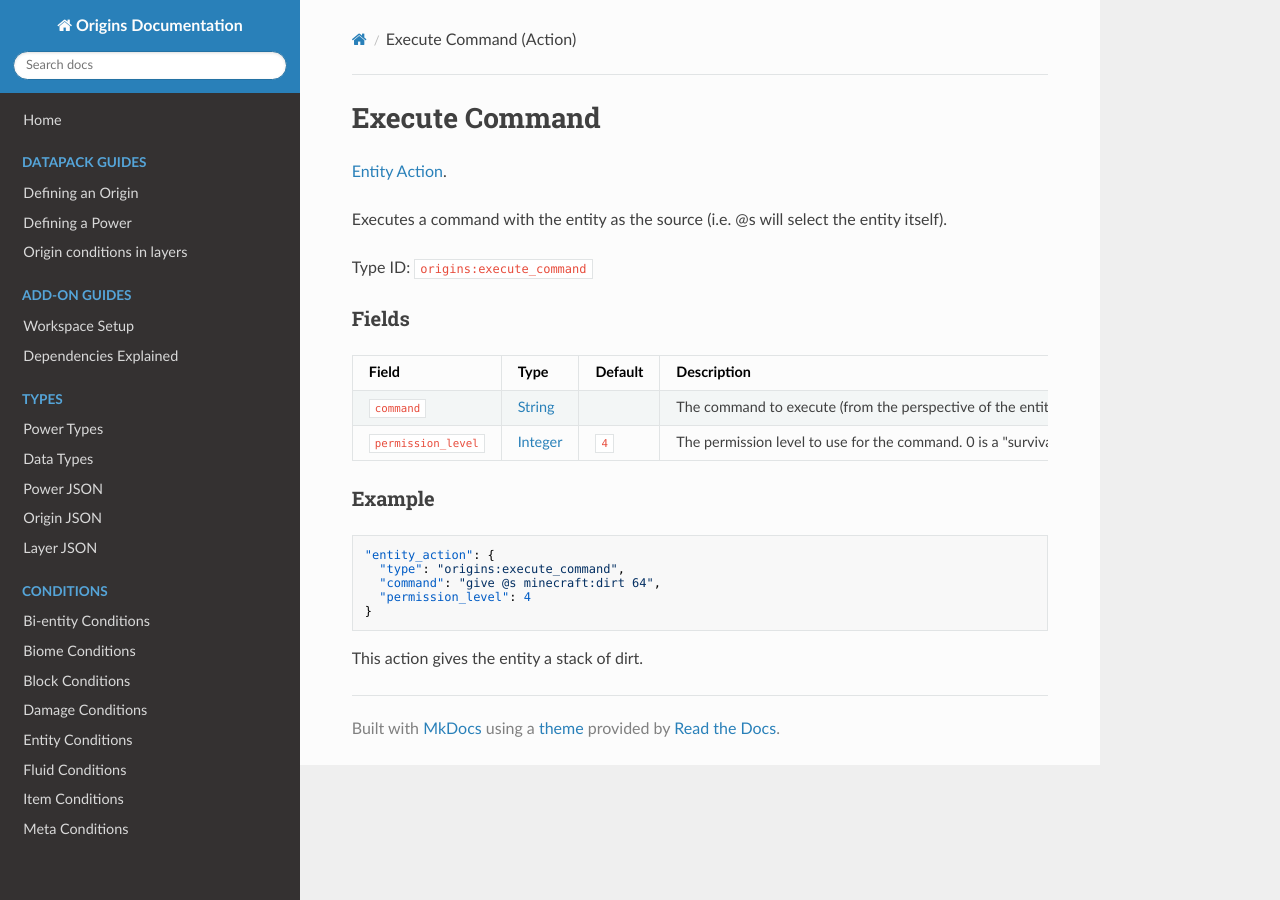
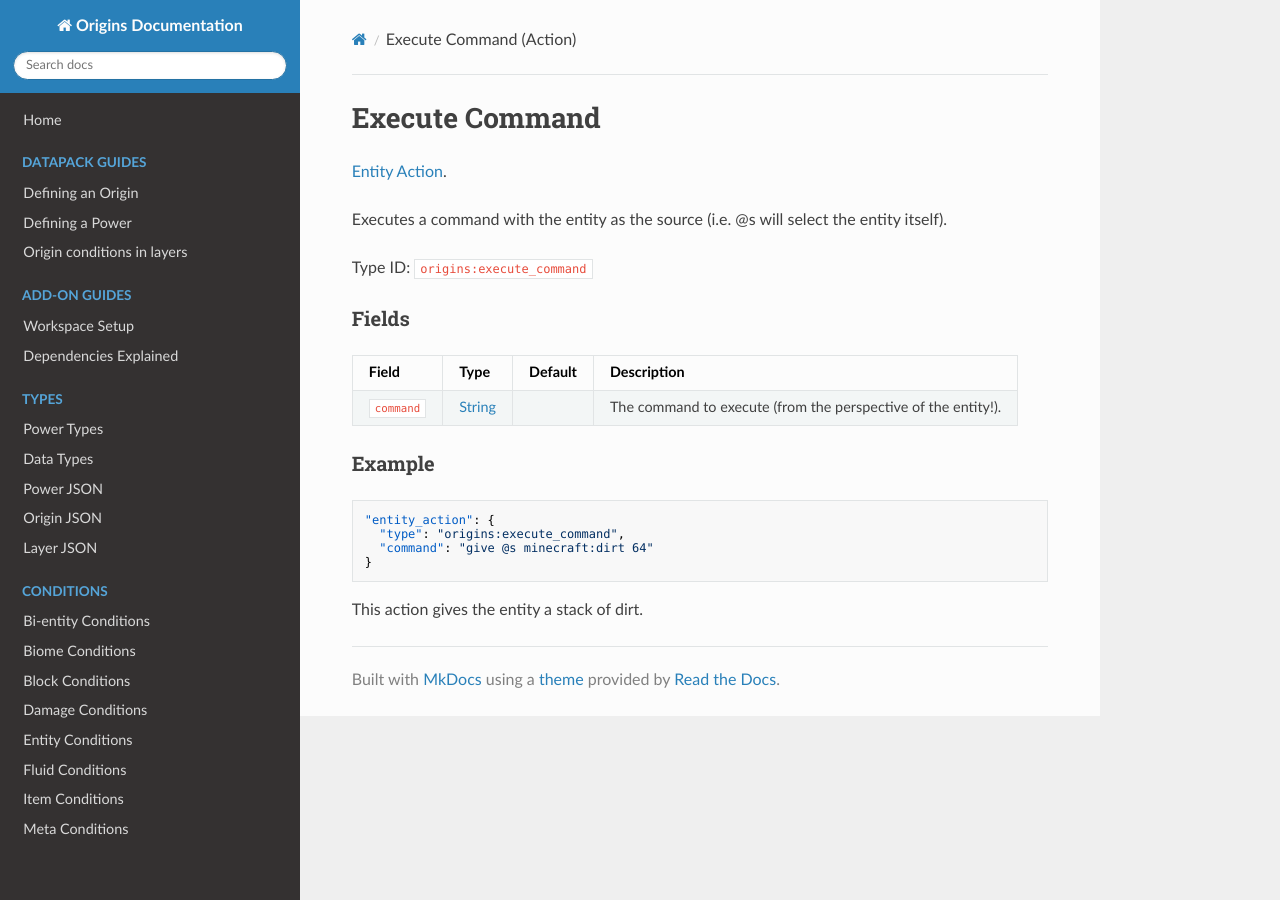
Before and after one commit to apace100/origins-docs, an MkDocs documentation site: the page built from docs/entity_actions/execute_command.md, in a window 1280 px wide. Built offline with MkDocs 1.6.1, drawn with Linux system fonts in a browser that asks for light colours; nearby versions of some CDN libraries.

Commit message:
Modified `execute_command.md` and `command.md` Removed the `permission_level` field from the documents since it's now controlled by a config file

````diff
--- a/docs/entity_actions/execute_command.md
+++ b/docs/entity_actions/execute_command.md
@@ -15,14 +15,12 @@ Type ID: `origins:execute_command`
 Field  | Type | Default | Description
 -------|------|---------|-------------
 `command` | [String](../data_types/string.md) |  | The command to execute (from the perspective of the entity!).
-`permission_level` | [Integer](../data_types/integer.md) | `4` | The permission level to use for the command. 0 is a "survival player", anything higher emulates some form of operator. See [Minecraft Wiki (op-permission-level)](https://minecraft.fandom.com/wiki/Server.properties#op-permission-level) for details.
 
 ### Example
 ```json
 "entity_action": {
   "type": "origins:execute_command",
-  "command": "give @s minecraft:dirt 64",
-  "permission_level": 4
+  "command": "give @s minecraft:dirt 64"
 }
 ```
 This action gives the entity a stack of dirt.
````
Also changed, not shown: docs/entity_conditions/command.md (+0 -1 lines).
